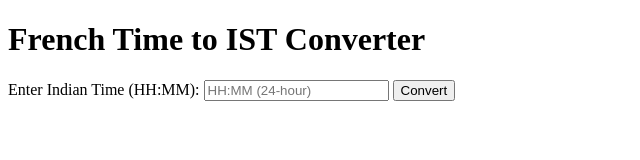
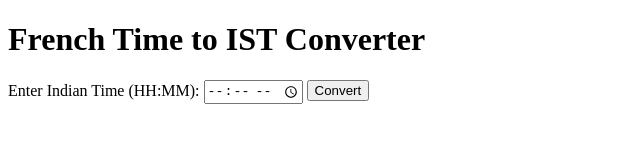
Before and after one commit to lzybot007/french-time-to-ist, a plain HTML site: page index.html in a window 1280 px wide. Shown: the whole page, without its empty margins (0-640 px from the left). Drawn offline with Linux system fonts and the light colour scheme.

Commit message:
Update index.html

```diff
--- a/index.html
+++ b/index.html
@@ -7,7 +7,7 @@
 <body class="p-6">
   <h1 class="text-xl font-bold mb-4">French Time to IST Converter</h1>
   <label>Enter Indian Time (HH:MM): </label>
-  <input type="text" id="Indiantime" placeholder="HH:MM (24-hour)">
+  <input type="time" id="Indiantime" />
   <button onclick="convertTime()">Convert</button>
   <p id="result" class="mt-4 text-lg font-semibold"></p>
 
```
